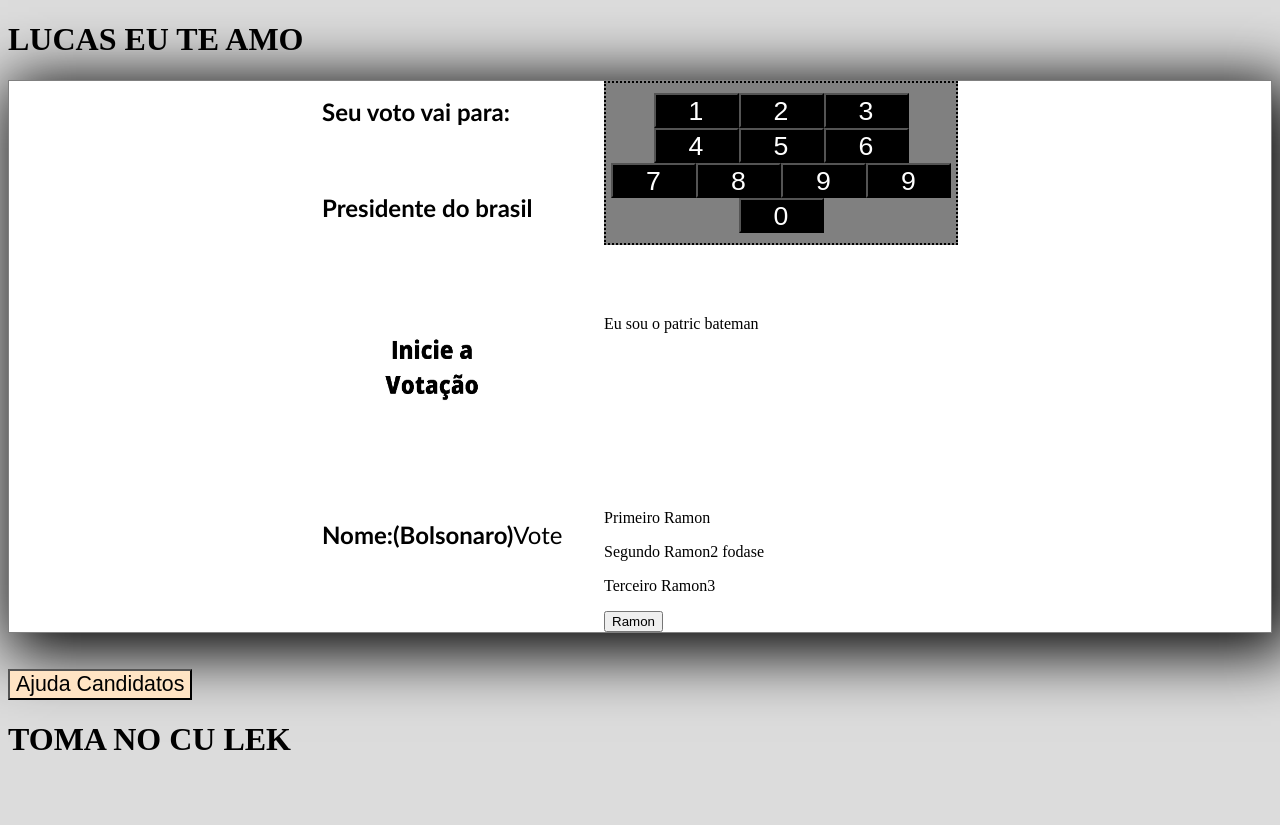
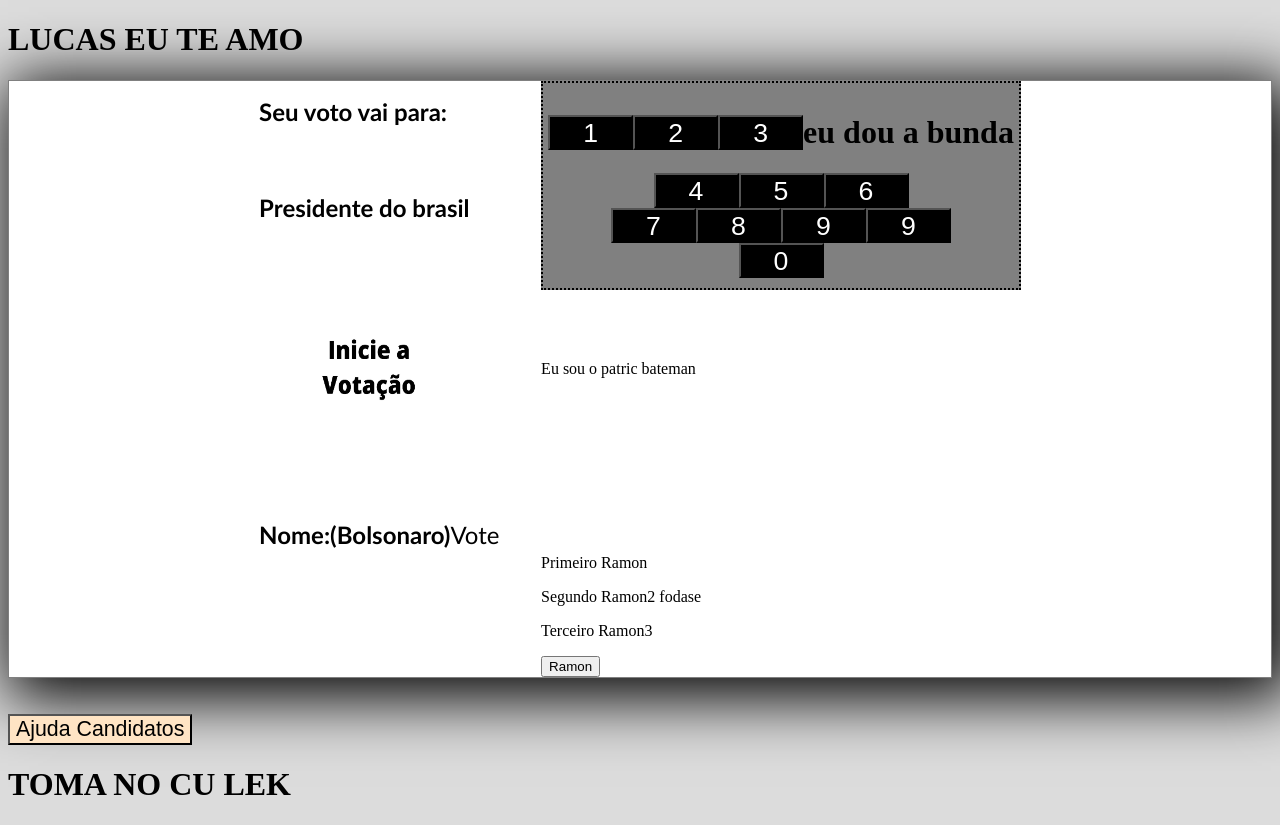
Before and after one commit to LucasSantosTaqua2/UrnaEletronica, a plain HTML site: page index.html in a window 1280 px wide. Before the commit the page ends 800 px from the top, so only its background shows below. Drawn offline with Linux system fonts and the light colour scheme.

Commit message:
Update index.html

```diff
--- a/index.html
+++ b/index.html
@@ -27,6 +27,7 @@
                     <input type="button" value="1" class="btnTec" onclick="gerarVoto(1);">
                     <input type="button" value="2" class="btnTec" onclick="gerarVoto(2);">
                     <input type="button" value="3" class="btnTec" onclick="gerarVoto(3);">
+                    <h1>eu dou a bunda</h1>
                 </div>
                 <div class="l2">
                     <input type="button" value="4" class="btnTec" onclick="gerarVoto(4);">
```
